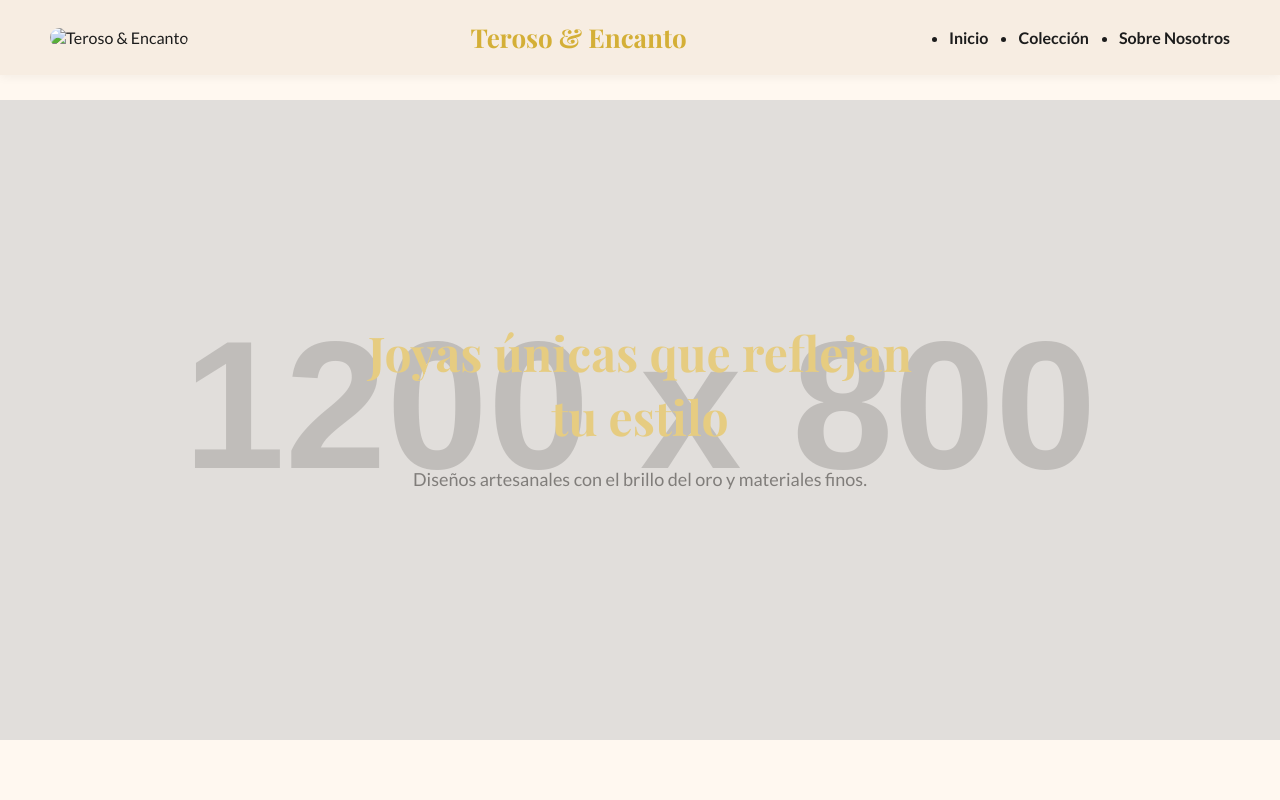
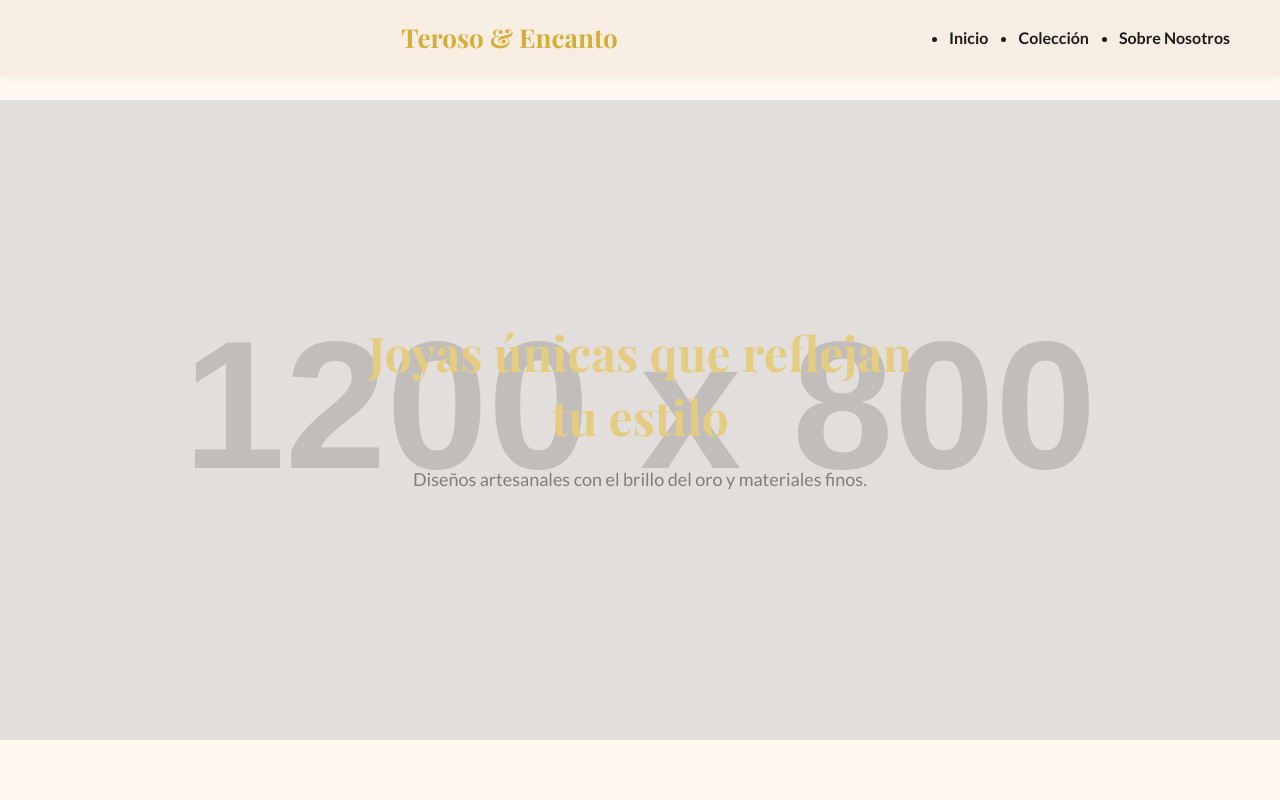
Before and after one commit to vale690/Tesoro-encanto, a plain HTML site: page index.html in a window 1280 px wide. Shown: the top 800 px of the page. Drawn offline with nearby package versions, Linux system fonts and the light colour scheme; placeholder pictures from the web are drawn by us.

Commit message:
index.html

```diff
--- a/index.html
+++ b/index.html
@@ -10,9 +10,6 @@
 <body>
   <!-- HEADER -->
   <header>
-    <div class="logo">
-      <img src="logotipo.png" alt="Teroso & Encanto" class="logo-img">
-    </div>
     <h1 class="nombre-logo">Teroso & Encanto</h1>
     <nav>
       <ul>
```
